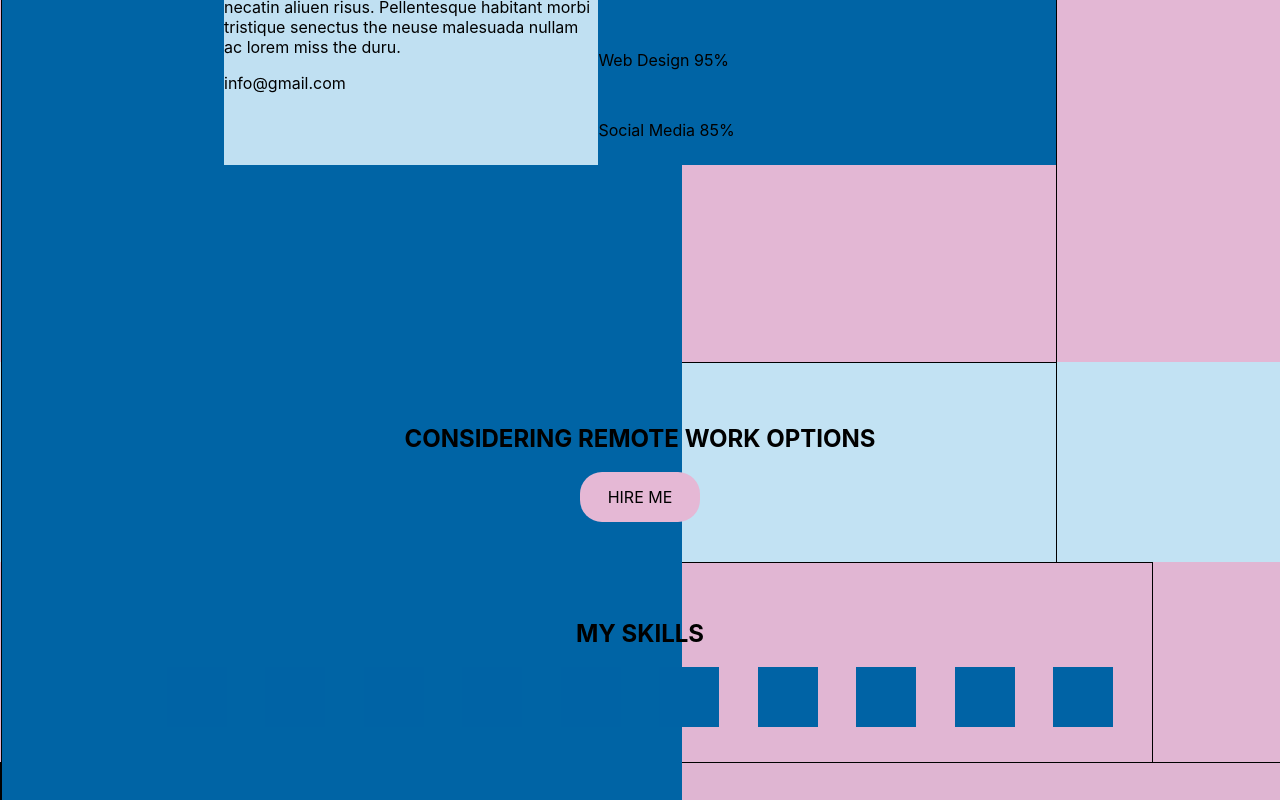
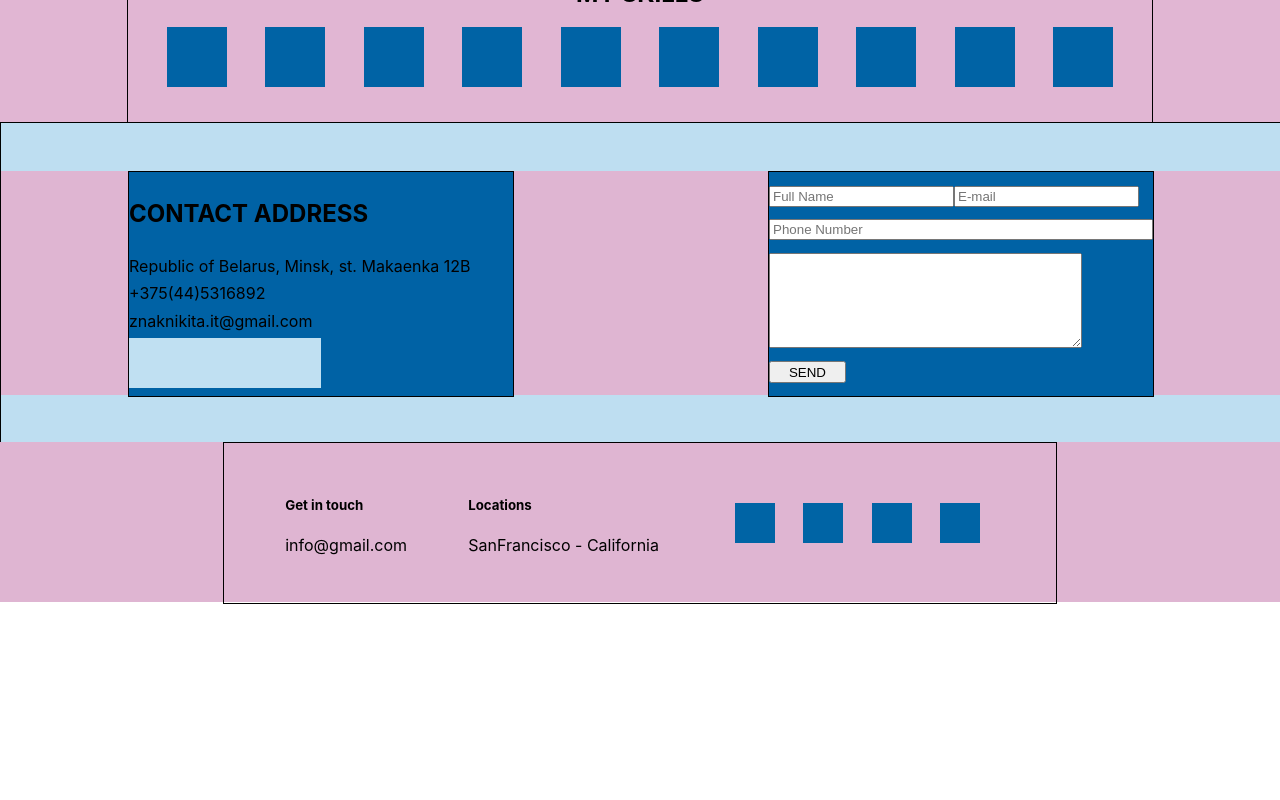
Before and after one commit to naugtymor/Portfolio, a React (Create React App) app: page / in a window 1280 px wide. Shown: the part 2920-3720 px from the top of the page. After the commit the page ends 3524 px from the top, so only its background shows below. Built offline with nearby package versions, Linux system fonts and the light colour scheme.

Commit message:
styles fixes

```diff
--- a/src/About/About.module.css
+++ b/src/About/About.module.css
@@ -1,5 +1,5 @@
 .aboutBlock {
-    height: 100vh;
+    height: 60vh;
     background-color: #e3b7d4;
 }
 
--- a/src/Contact/Contact.js
+++ b/src/Contact/Contact.js
@@ -23,11 +23,12 @@ const Contact = () => {
                 <div className={style.contactForm}>
                     <div className={style.itemContainer}>
                         <div>
-                            <input/>
-                            <input/>
+                            <input placeholder={'Full Name'}/>
+                            <input placeholder={'E-mail'}/>
                         </div>
-                        <input/>
+                        <input placeholder={'Phone Number'}/>
                         <textarea/>
+                        <button placeholder={'Message'}>SEND</button>
                     </div>
                 </div>
             </div>
--- a/src/Contact/Contact.module.css
+++ b/src/Contact/Contact.module.css
@@ -1,6 +1,6 @@
 .contactBlock {
     height: 40vh;
-    background-color: #dfb5d2;
+    background-color: #bedef1;
 }
 
 .contactContainer {
@@ -19,14 +19,14 @@
     width: 50%;
     height: 70%;
 
-    background-color: #c0e0f2;
+    background-color: #dfb5d2;
 }
 
 .contactForm {
     width: 50%;
     height: 70%;
 
-    background-color: #c0e0f2;
+    background-color: #dfb5d2;
 }
 
 .itemContainer {
@@ -59,3 +59,8 @@ textarea {
     height: 40%;
     width: 80%;
 }
+
+button {
+    width: 20%;
+    height: 10%;
+}
--- a/src/Footer/Footer.module.css
+++ b/src/Footer/Footer.module.css
@@ -1,6 +1,6 @@
 .footerBlock {
     height: 20vh;
-    background-color: #c0e0f2;
+    background-color: #dfb5d2;
 }
 
 .footerContainer {
--- a/src/Projects/Project/Project.module.css
+++ b/src/Projects/Project/Project.module.css
@@ -1,7 +1,5 @@
 .item {
-    width: 680px;
-    height: 680px;
-    /*width: 30%;*/
-    /*height: 30%;*/
+    width: 30%;
+    height: 80%;
     background-color: #0064a5;
 }
--- a/src/Projects/Projects.module.css
+++ b/src/Projects/Projects.module.css
@@ -34,8 +34,10 @@
 .projects {
     border: 1px solid;
     width: 100%;
+    height: 60%;
 
     display: flex;
     justify-content: space-between;
+    align-items: center;
     flex-wrap: wrap;
 }
--- a/src/Skills/Skills.module.css
+++ b/src/Skills/Skills.module.css
@@ -1,5 +1,5 @@
 .skillsBlock {
-    height: 100vh;
+    height: 60vh;
     background-color: #c2e2f3;
 }
 
```
